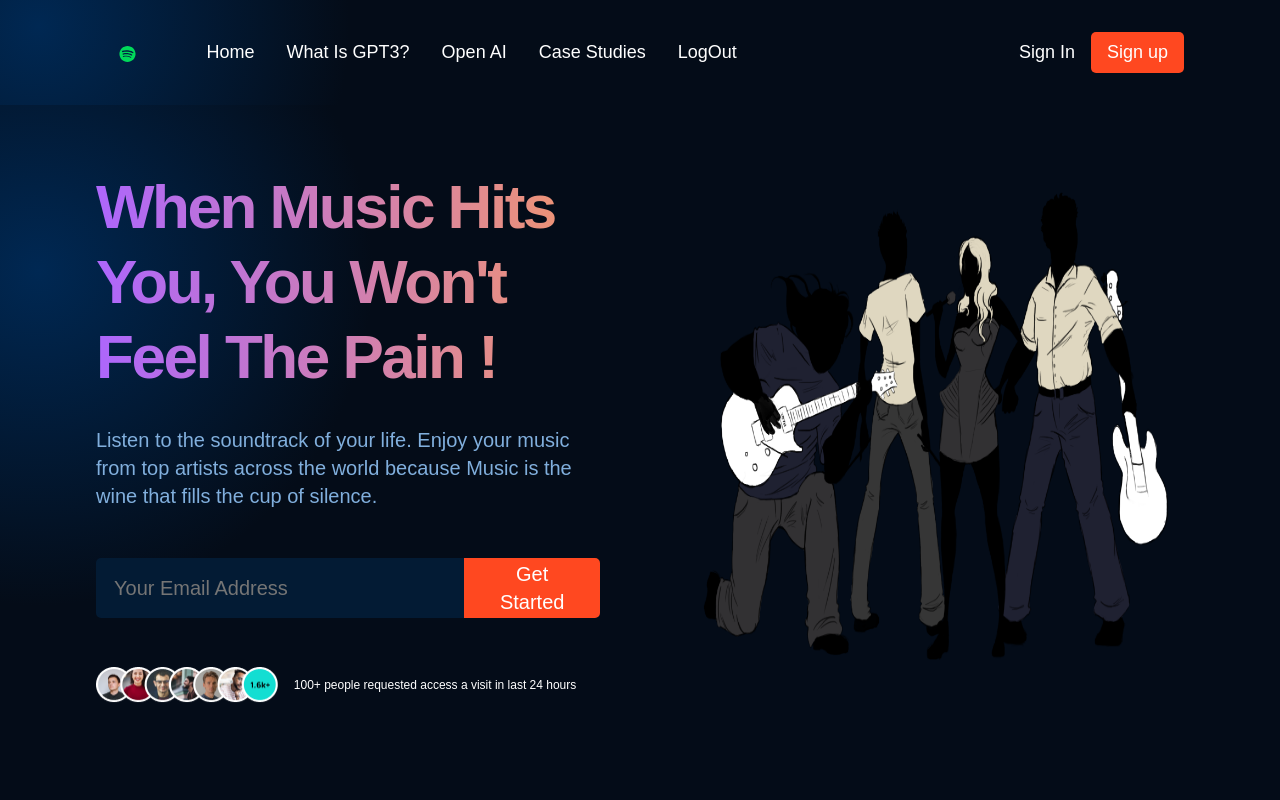
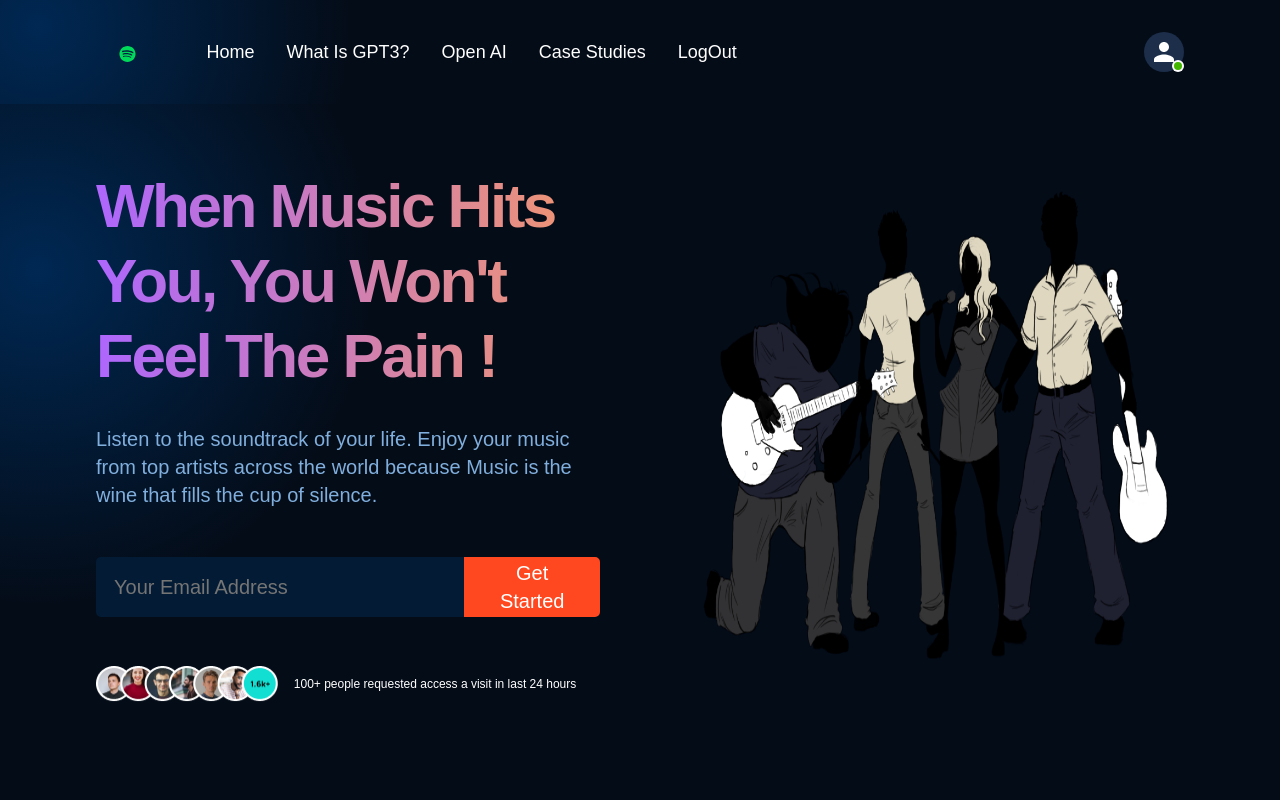
Before and after one commit to EightNote/Nirvana-Frontend, a React (Create React App) app: page /home in a window 1280 px wide. Shown: the top 800 px of the page. Built offline with nearby package versions, Linux system fonts and the light colour scheme; sample sign-in values are in the browser's storage.

Commit message:
nav change 1.0

```diff
--- a/src/containers/blog/Blog.jsx
+++ b/src/containers/blog/Blog.jsx
@@ -10,7 +10,7 @@
 const Blog = () => (
   <div className="gpt3__blog section__padding" id="blog">
     <div className="gpt3__blog-heading">
-      <h1 className="gradient__text">A lot is happening, <br /> We are blogging about it.</h1>
+      <h1 className="gradient__text">A lot is happening, <br /> So Explore the trendings</h1>
     </div>
     <div className="gpt3__blog-container">
       <Grid
--- a/src/index.css
+++ b/src/index.css
@@ -21,9 +21,7 @@
   color: black;
 }
 
-a:visited {
-  color: black;
-}
+
 
 @import url("https://fonts.googleapis.com/css2?family=Manrope:wght@200;300;400;500;600;700;800&display=swap");
 
--- a/src/new/navbar/Navbar.jsx
+++ b/src/new/navbar/Navbar.jsx
@@ -22,6 +22,37 @@
 import GraphicEqIcon from "@mui/icons-material/GraphicEq";
 import { NavLink } from "react-router-dom";
 import { useSelector } from "react-redux";
+import { styled } from '@mui/material/styles';
+import Badge from '@mui/material/Badge';
+
+const StyledBadge = styled(Badge)(({ theme }) => ({
+  '& .MuiBadge-badge': {
+    backgroundColor: '#44b700',
+    color: '#44b700',
+    boxShadow: `0 0 0 2px ${theme.palette.background.paper}`,
+    '&::after': {
+      position: 'absolute',
+      top: 0,
+      left: 0,
+      width: '100%',
+      height: '100%',
+      borderRadius: '50%',
+      animation: 'ripple 1.2s infinite ease-in-out',
+      border: '1px solid currentColor',
+      content: '""',
+    },
+  },
+  '@keyframes ripple': {
+    '0%': {
+      transform: 'scale(.8)',
+      opacity: 1,
+    },
+    '100%': {
+      transform: 'scale(2.4)',
+      opacity: 0,
+    },
+  },
+}));
 
 const Navbar = () => {
   const [toggleMenu, setToggleMenu] = React.useState(false);
@@ -68,8 +99,23 @@
         </div>
       </div>
       <div className="gpt3__navbar-sign">
-        <p>Sign in</p>
-        <button type="button">Sign up</button>
+        {
+          isLoggerIn ?
+            <StyledBadge
+              overlap="circular"
+              anchorOrigin={{ vertical: 'bottom', horizontal: 'right' }}
+              variant="dot"
+            >
+              <Avatar sx={{ bgcolor: "#1c2e4a" }}>{Logo[0]}</Avatar>
+            </StyledBadge>
+            :
+            <>
+              <p>Sign in</p>
+              <button type="button">Sign up</button>
+            </>
+        }
+
+
       </div>
       <div className="gpt3__navbar-menu">
         {toggleMenu
@@ -84,10 +130,7 @@
               <p><a href="#features">Case Studies</a></p>
               <p><a onClick={handleLogout} href="#blog">LogOut</a></p>
             </div>
-            <div className="gpt3__navbar-menu_container-links-sign">
-              <p>Sign in</p>
-              <button type="button">Sign up</button>
-            </div>
+
           </div>
         )}
       </div>
```
